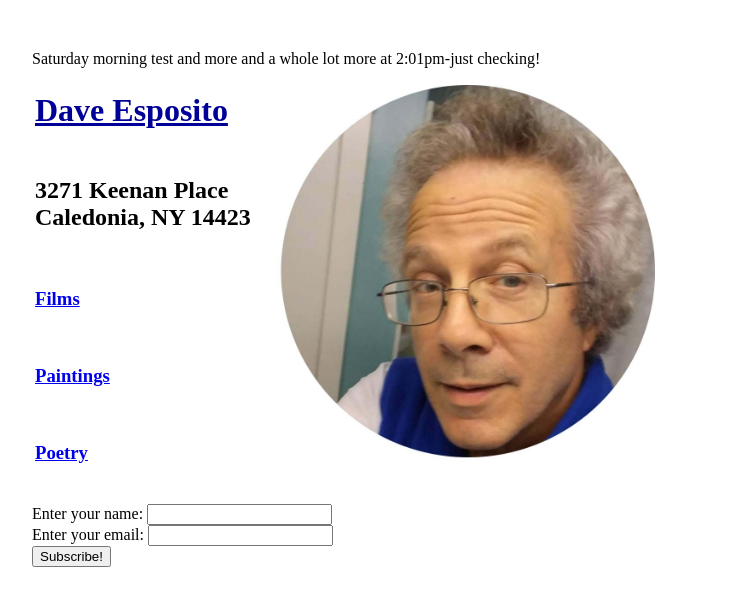
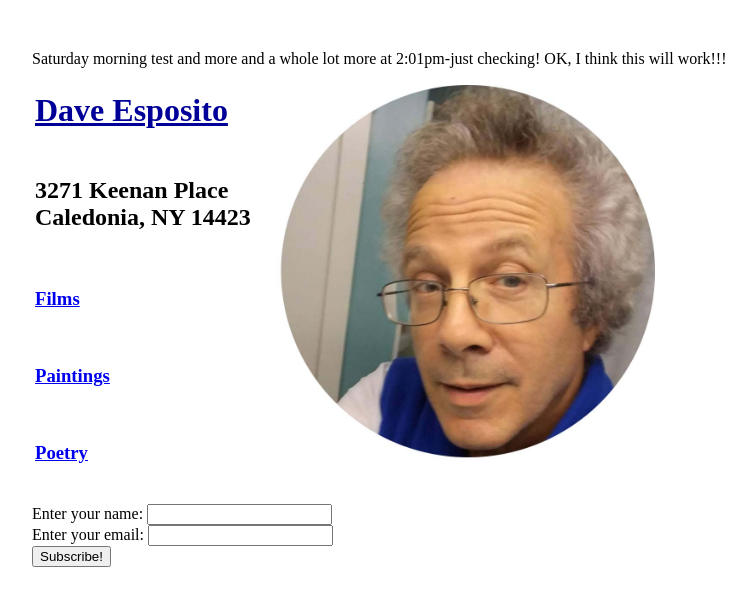
Before and after one commit to daveyespo/PersonalWebsite, a plain HTML site: page index.html in a window 1280 px wide. Shown: the whole page, without its empty margins (48-804 px from the left). Drawn offline with Linux system fonts and the light colour scheme.

Commit message:
1st changes to index file from desktop

```diff
--- a/index.html
+++ b/index.html
@@ -15,7 +15,7 @@
     <body>
 
 
-      Saturday morning test and more and a whole lot more at 2:01pm-just checking!
+      Saturday morning test and more and a whole lot more at 2:01pm-just checking! OK, I think this will work!!!
 
 
 
```
